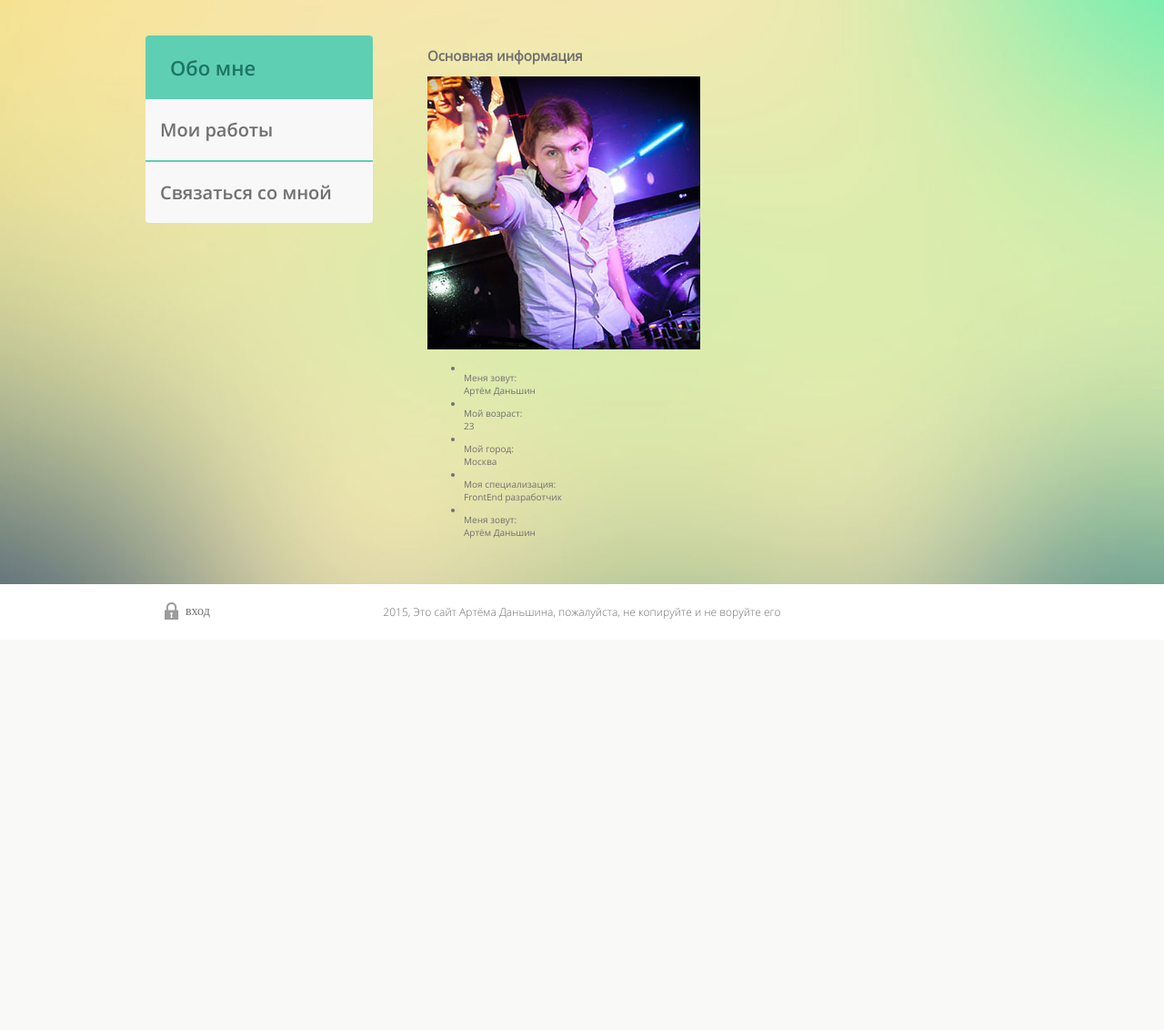
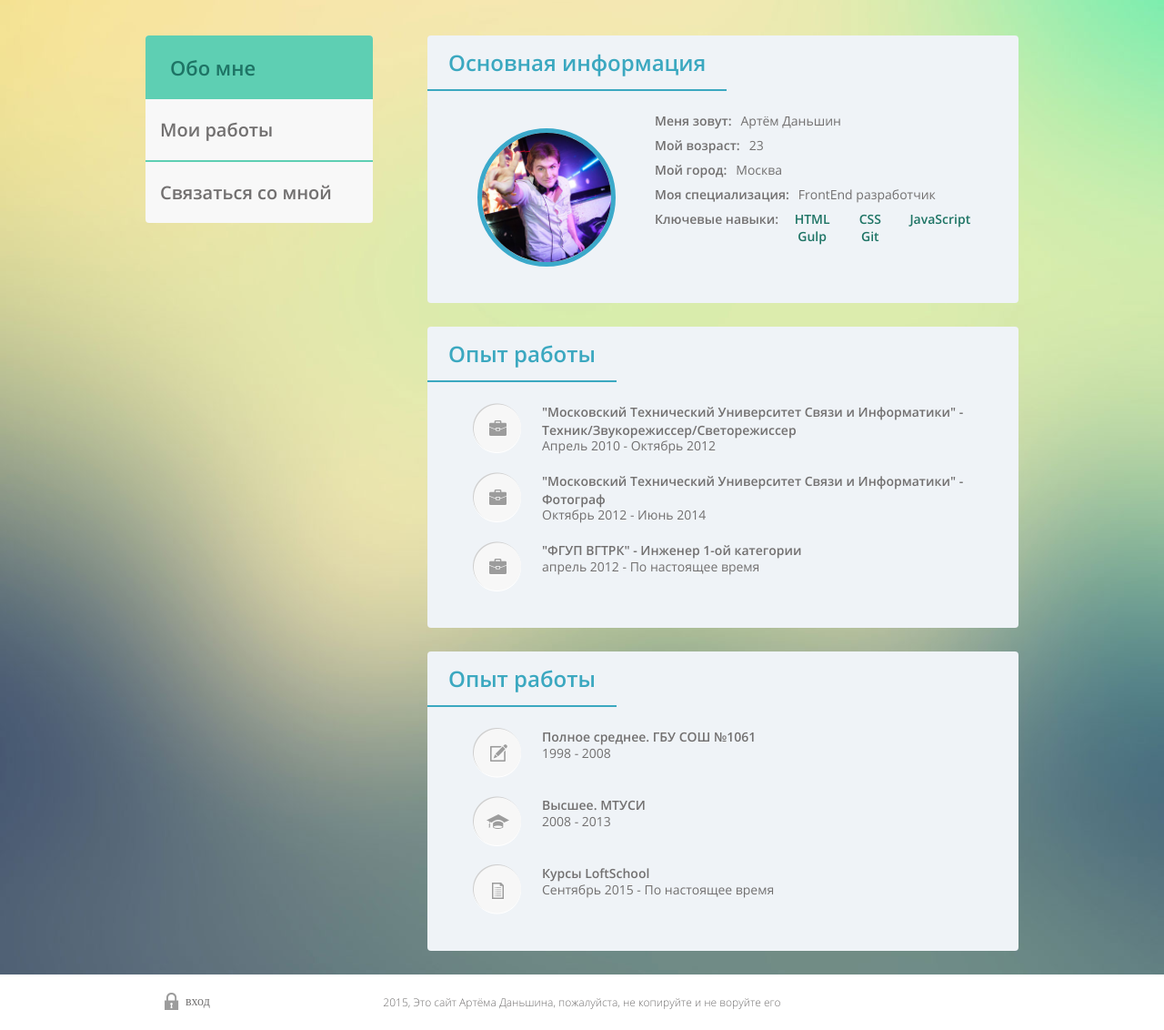
Before and after one commit to ArtDanshin/LoftSchool_dz1, a PHP site: page / in a window 1280 px wide. Shown: the part 97-1229 px from the top of the page at 91% size. Before the commit the page ends 778 px from the top, so only its background shows below. Run offline with PHP 8.4, Linux system fonts and the light colour scheme; some libraries are stand-ins or nearby versions; some web fonts are replaced.

Commit message:
До конца написана разметка изменяемого содержимого главной страницы. Вместо спрайтов места работы/учебы пока взяты иконки

```diff
--- a/app/css/about.css
+++ b/app/css/about.css
@@ -0,0 +1,125 @@
+/* Общие стили для всех секций */
+.aboutbox {
+	background: #eff3f7;
+	border-radius: 4px;
+	margin-bottom: 26px;
+}
+.aboutbox .aboutbox-header {
+	font-family: 'OpenSans_SemiBold';
+	font-size: 24px;
+	font-weight: normal;
+	color: #3ba8c0;
+	border-bottom: 2px #3ba8c0 solid;
+	margin: 0 0 23px 0;
+	padding: 13px 23px;
+	display: inline-block;
+}
+.aboutbox-body {
+	padding-bottom: 40px;
+}
+/* Общие стили для всех секций - Конец*/
+
+/* Лицо */
+.image-wrap {
+	float: left;
+	margin-left:55px;
+	margin-top: 18px;
+}
+.avatar-box {
+	width: 142px;
+	height: 142px;
+	border-radius: 50% 50%;
+	overflow: hidden;
+	border: 5px solid #3ba9ca;
+}
+.avatar {
+	width: 100%;
+}
+/* Лицо - Конец */
+
+/* Список анкетных данных */
+.aboutbox .worksheet-wrap {
+	float: right;
+	width: 400px;
+}
+.worksheet-list {
+	list-style: none;
+	padding: 0;
+	margin: 0;
+}
+.worksheet-info {
+	margin-left: 25px;
+	padding-left:10px;
+	max-width: 260px;
+}
+.worksheet-item {
+	margin-bottom: 8px;
+}
+.worksheet-what {
+	font-family: 'OpenSans_SemiBold';
+	font-size: 14px;
+	float: left;
+}
+.worksheet-info {
+	font-family: 'OpenSans_Regular';
+	font-size: 14px;
+	overflow: hidden;
+	max-width: 218px;
+}
+/* Список анкетных данных - Конец */
+
+/* Ключевые навыки */
+.worksheet-info .skills-list {
+	width: 224px;
+	padding: 0;
+	list-style: none;
+}
+.skills-list .skill-item {
+	display: inline-block;
+	font-family: 'OpenSans_SemiBold';
+	border-radius: 4px;
+	padding: 0 7px;
+	margin-right: 6px;
+	color: #1e7465;
+	line-height: 1.2;
+	min-width: 40px;
+	text-align: center;
+}
+
+/* Опыт работы и образование */
+.aboutbox .aboutbox-list {
+	list-style: none;
+	padding: 0 0 0 50px;
+	margin: 0;
+}
+.aboutbox .aboutbox-item {
+	padding: 0 0 0 76px;
+	margin-bottom: 20px;
+	min-height: 55px;
+	width: 500px;
+	line-height: 1.4;
+}
+.aboutbox .aboutbox-item:last-child {
+	margin-bottom: 0;
+}
+.aboutbox-item .where {
+	font-family: 'OpenSans_SemiBold';
+	font-size: 14px;
+}
+.aboutbox-item .period {
+	font-family: 'OpenSans_Regular';
+	font-size: 14px;
+	line-height: 1.2;
+}
+.icon-work {
+	background: url(../img/pt_case.png) no-repeat;
+}
+.icon-school {
+	background: url(../img/pt_school.png) no-repeat;
+}
+.icon-graduate {
+	background: url(../img/pt_graduate.png) no-repeat;
+}
+.icon-file {
+	background: url(../img/pt_file.png) no-repeat;
+}
--- a/app/css/main.css
+++ b/app/css/main.css
@@ -3,7 +3,7 @@ html {
 }
 body {
 	height: 100%;
-	background: url(../img/bg.jpg) no-repeat;
+	background: fixed url(../img/bg.jpg) no-repeat;
 	background-size: cover;
 	font: normal 62.5% 'OpenSans_Regular', Verbana, Arial, Helvetica, sans-serif;
 	color: #727070;
@@ -215,7 +215,7 @@ body {
 	content: " "; /* 1 */
 	display: table; /* 2 */
 }
-.container:after, clearfix:after {
+.container:after, .clearfix:after {
 	clear: both;
 }
 /* clearfix - Конец */
--- a/app/index.html
+++ b/app/index.html
@@ -67,11 +67,11 @@
 				</aside>
 				<!-- Изменяемый контент-->
 				<div class="variable-content">
-					<div class="aboutbox">
+					<section class="aboutbox">
 						<h2 class="aboutbox-header">Основная информация</h2>
 						<div class="aboutbox-body clearfix">
 							<div class="image-wrap">
-								<div class="avatar-box"><img src="img/face.jpg" height="300" width="300" alt="Аватар Артёма Даньшина" class="avatar"></div>
+								<div class="avatar-box"><img src="img/face.jpg" alt="Аватар Артёма Даньшина" class="avatar"></div>
 							</div>
 							<div class="worksheet-wrap">
 								<ul class="worksheet-list">
@@ -92,14 +92,59 @@
 										<div class="worksheet-info">FrontEnd разработчик</div>
 									</li>
 									<li class="worksheet-item clearfix">
-										<div class="worksheet-what">Меня зовут:</div>
-										<div class="worksheet-info">Артём Даньшин</div>
+										<div class="worksheet-what">Ключевые навыки:</div>
+										<div class="worksheet-info skills">
+											<ul class="skills-list">
+												<li class="skill-item">HTML</li>
+												<li class="skill-item">CSS</li>
+												<li class="skill-item">JavaScript</li>
+												<li class="skill-item">Gulp</li>
+												<li class="skill-item">Git</li>
+											</ul>
+										</div>
 									</li>
 								</ul>
 							</div>
 						</div>
-					</div>
-					<div class="aboutbox"></div>
+					</section>
+					<section class="aboutbox">
+							<h2 class="aboutbox-header">Опыт работы</h2>
+							<div class="aboutbox-body">
+								<ul class="aboutbox-list">
+									<li class="aboutbox-item icon-work">
+										<div class="where">"Московский Технический Университет Связи и Информатики" - Техник/Звукорежиссер/Светорежиссер</div>
+										<div class="period">Апрель 2010 - Октябрь 2012</div>
+									</li>
+									<li class="aboutbox-item icon-work">
+										<div class="where">"Московский Технический Университет Связи и Информатики" - Фотограф</div>
+										<div class="period">Октябрь 2012 - Июнь 2014</div>
+									</li>
+									<li class="aboutbox-item icon-work">
+										<div class="where">"ФГУП ВГТРК" - Инженер 1-ой категории</div>
+										<div class="period">апрель 2012 - По настоящее время</div>
+									</li>
+								</ul>
+							</div>
+					</section>
+					<section class="aboutbox">
+							<h2 class="aboutbox-header">Опыт работы</h2>
+							<div class="aboutbox-body">
+								<ul class="aboutbox-list">
+									<li class="aboutbox-item icon-school">
+										<div class="where">Полное среднее. ГБУ СОШ №1061</div>
+										<div class="period">1998 - 2008</div>
+									</li>
+									<li class="aboutbox-item icon-graduate">
+										<div class="where">Высшее. МТУСИ</div>
+										<div class="period">2008 - 2013</div>
+									</li>
+									<li class="aboutbox-item icon-file">
+										<div class="where">Курсы LoftSchool</div>
+										<div class="period">Сентябрь 2015 - По настоящее время</div>
+									</li>
+								</ul>
+							</div>
+					</section>
 					<div class="aboutbox"></div>
 				</div>
 			</div>
```
Also changed, not shown: app/img/pt_case.png (added), app/img/pt_file.png (added), app/img/pt_graduate.png (added), app/img/pt_school.png (added).
